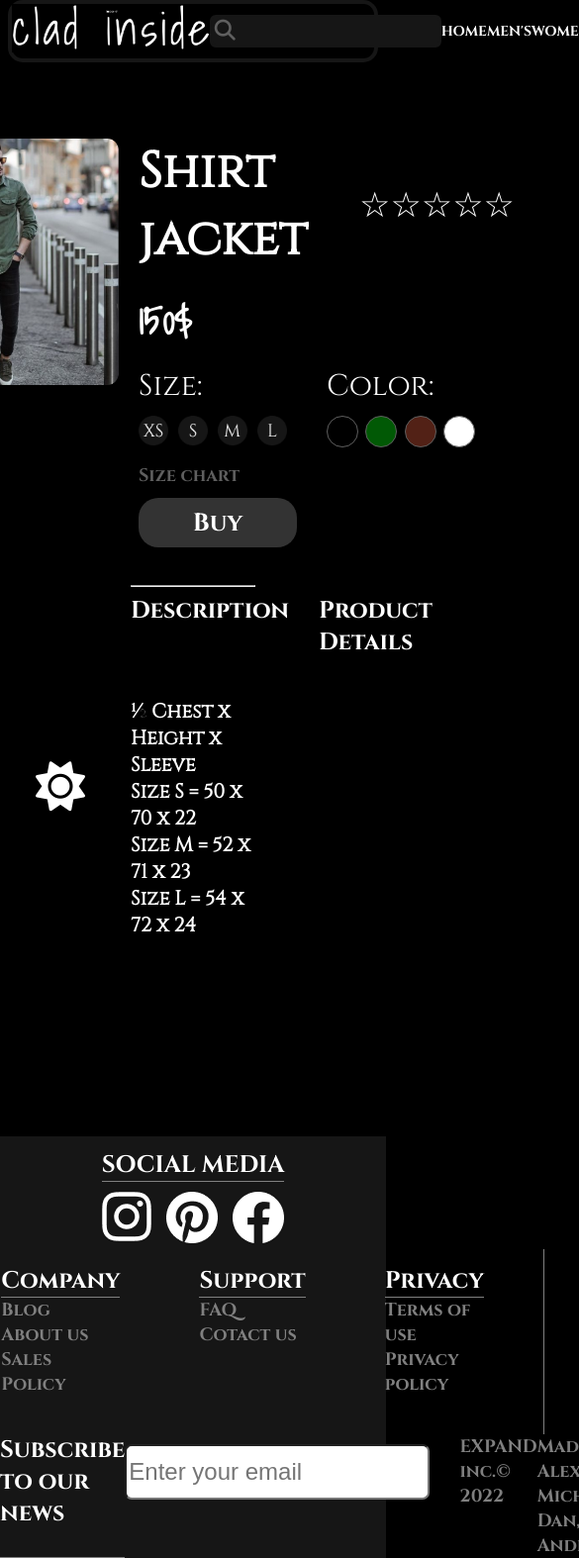
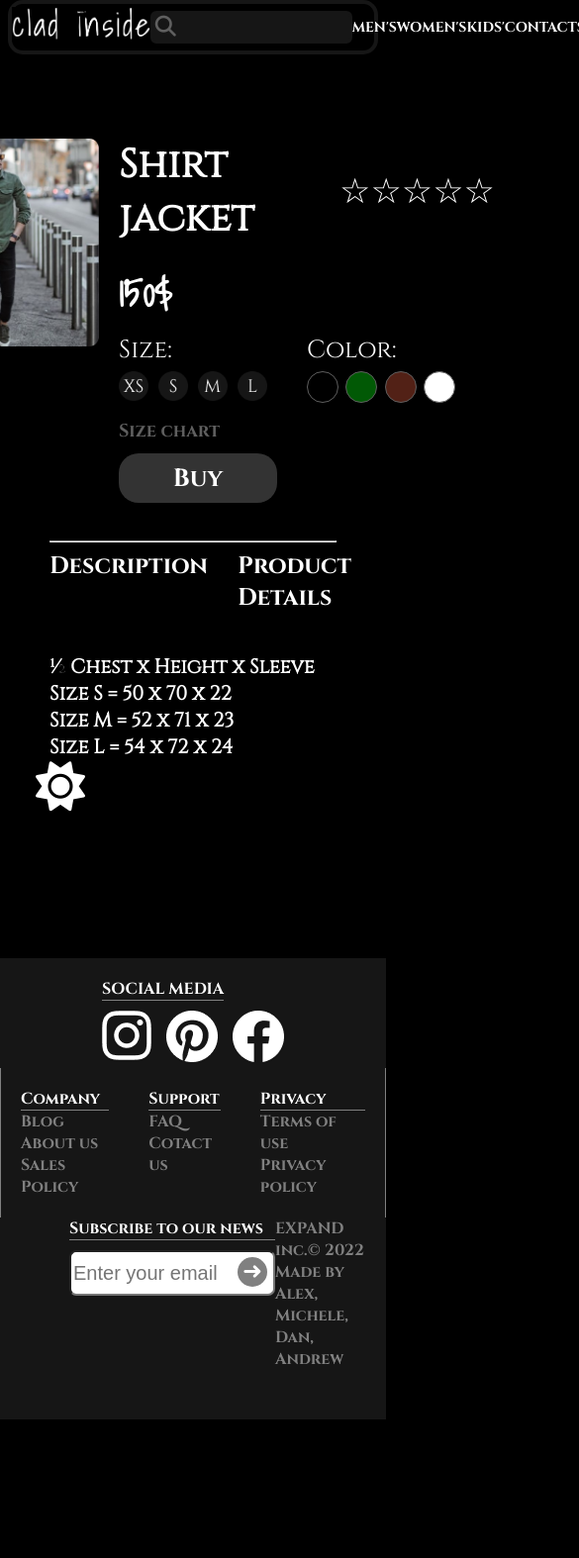
Before and after one commit to d-doshyn/Challenge, a plain HTML site: page shirt-jacket.html in a window 390 px wide. Shown: the top 1574 px of the page at 99% size, 585 px wide, since content can reach past the window. After the commit the page ends 1434 px from the top, so only its background shows below. Drawn offline with Linux system fonts and the light colour scheme; a script that the page names is missing.

Commit message:
сделал адаптивы для страницы с товаром

```diff
--- a/products-page-responsive.css
+++ b/products-page-responsive.css
@@ -156,3 +156,127 @@
         font-size: 18px;
     }
 }
+
+@media screen and (max-width: 769px){
+    /* адаптив для хедера */
+    .title-image{
+        width: 140px;
+    }
+
+    .image-title{
+        width: 140px;
+    }
+
+    .search{
+        width: 170px;
+    }
+
+    .home{
+        display: none;
+    }
+
+    .title-img{
+        z-index: -1;
+    }
+
+    .model{
+        width: 350px;
+    }
+
+    .clad-inside{
+        margin-left: 40px;
+    }
+
+    .main-section{
+        height: 650px;
+    }
+
+    .main-image{
+        width: 370px;
+    }
+
+    /* адаптивы для главной */
+    .picture, .clouses{
+        width: 210px;
+    }
+
+    .main-text{
+        font-size: 40px;
+        margin-right: 30px;
+    }
+
+    .price{
+        margin-bottom: 10px;
+    }
+
+    .size-text, .color-text{
+        font-size: 25px;
+        margin-bottom: 5px;
+    }
+
+    .bottom-section{
+        padding-left: 50px;
+        padding-right: 50px;
+    }
+
+    /* адаптивы для футера */
+    .footer-block2{
+        margin-left: 0;
+        padding: 0;
+    }
+
+    .footer-block1{
+        padding: 0;
+        margin-top: 20px;
+        align-items: flex-start;
+    }
+
+    .footer-content{
+        margin: 20px;
+    }
+
+    .footer-block-title{
+        font-size: 20px;
+    }
+
+    .footer-block1 > .footer-block-title{
+        margin-left: 20px;
+    }
+
+    .input-area{
+        width: 200px;
+        height: 40px;
+        font-size: 20px;
+    }
+
+    .send-email{
+        left: 170px;
+        top: -39px;
+        max-width: 20px;
+        max-height: 20px;
+        display: flex;
+        justify-content: center;
+        align-items: center;
+    }
+
+    .footer-block-title{
+        font-size: 16px;
+    }
+
+    .input-area::placeholder{
+        font-size: 20px;
+    }
+
+    .footer-title{
+        font-size: 16px;
+    }
+
+    .right-side{
+        margin: 0;
+        margin-bottom: 50px;
+    }
+
+    .left-side{
+        padding-left: 70px;
+    }
+}
--- a/shirt-jacket.html
+++ b/shirt-jacket.html
@@ -16,7 +16,7 @@
     <section class="contain-header">
         <header class="fixed-header">
             <div class="title-image">
-                <img src="img/logo-main.png" width="200">
+                <img src="img/logo-main.png" class="image-title">
             </div>
             <div class="input">
                 <i class="fas fa-search"></i>
@@ -33,8 +33,8 @@
                 </ul>
             </div>
             <nav class="menu">
-                <a href="#home" class="menu-text-click">
-                    <h3 class="menu-text">HOME</h3>
+                <a href="#home" class="menu-text-click home">
+                    <h3 class="menu-text home">HOME</h3>
                 </a>
                 <a href="#mens" class="menu-text-click">
                     <h3 class="menu-text">MEN'S</h3>
@@ -138,7 +138,7 @@
         </section>
     </section>
 
-    <footer class="footer">
+    <footer class="footer" id="contact">
         <div class="footer-container">
             <div class="footer-block1">
                 <a href="#" class="footer-block-title">SOCIAL MEDIA</a>
@@ -163,16 +163,20 @@
                 <figure class="footer-content">
                     <a href="#" class=" footer-block-title">Privacy</a>
                     <a href="#" class="footer-title">Terms of use</a>
-                    <a href="#" class="footer-title">Privacy policy<h2>
+                    <a href="#" class="footer-title">Privacy policy</a>
                 </figure>
             </div>
             <div class="footer-block3">
                 <figure class="footer-input">
-                    <a href="#" class="footer-block-title">Subscribe to our news</a>
-                    <input class="input-area" type="text" placeholder="Enter your email">
-                    <a href="#" class="send-email">➜</a>
-                    <a href="#" class="footer-title">EXPAND inc.© 2022</a>
-                    <a href="#" class="footer-title">Made by Alex, Michele, Dan, Andrew</a>
+                    <div class="left-side">
+                        <a href="#" class="footer-block-title">Subscribe to our news</a>
+                        <input class="input-area" type="text" placeholder="Enter your email">
+                        <a href="#" class="send-email">➜</a>
+                    </div>
+                    <div class="right-side">
+                        <a href="#" class="footer-title">EXPAND inc.© 2022</a>
+                        <a href="#" class="footer-title">Made by Alex, Michele, Dan, Andrew</a>
+                    </div>
                 </figure>
             </div>
         </div>
```
